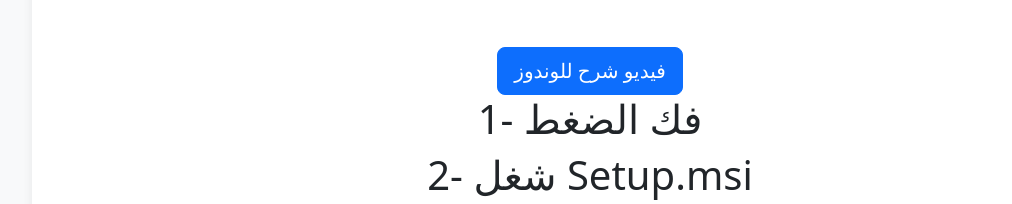
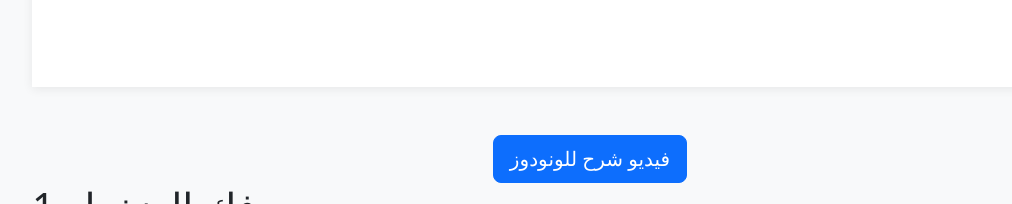
Before and after one commit to 22o8/civil, a plain HTML site: page download/civil/Foxit-PDF-Editor-Pro-Full-Activated.html in a window 1280 px wide. Shown: the part 1885-2089 px from the top of the page, without its empty margins (50-1062 px from the left). Drawn offline with nearby package versions, Linux system fonts and the light colour scheme.

Commit message:
Update Foxit-PDF-Editor-Pro-Full-Activated.html

```diff
--- a/download/civil/Foxit-PDF-Editor-Pro-Full-Activated.html
+++ b/download/civil/Foxit-PDF-Editor-Pro-Full-Activated.html
@@ -92,7 +92,10 @@
                             </div>
                         </div>
                     </div>
-                    <div class="container text-center mt-5"><a class="btn btn-primary btn-lg" role="button" href="https://mega.nz/file/YhhxhCwD#amRz_xiMCdpfikEdwvaRD1kF3ei8-PIVJsSTp543EtM" target="_blank"> فيديو شرح للوندوز </a>
+                    </div>
+                                    <div><link href="https://cdn.jsdelivr.net/npm/bootstrap@5.3.0/dist/css/bootstrap.min.css" rel="stylesheet"><title>Download Button</title>
+                                        <div class="container text-center mt-5"><a class="btn btn-primary btn-lg" role="button" href="https://mega.nz/file/YhhxhCwD#amRz_xiMCdpfikEdwvaRD1kF3ei8-PIVJsSTp543EtM" target="_blank"> فيديو شرح للونودوز </a></div>
+                                    </div>
                     <h1>1- فك الضغط</h1>
                     <h1>2- شغل&nbsp;Setup.msi</h1>
                     <h1>3- فك الضغط&nbsp;patch.rar</h1>
```
